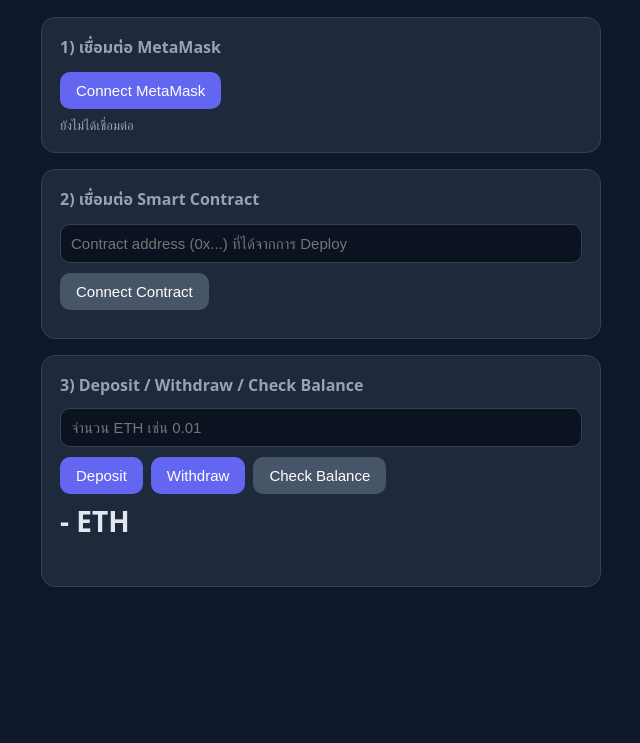
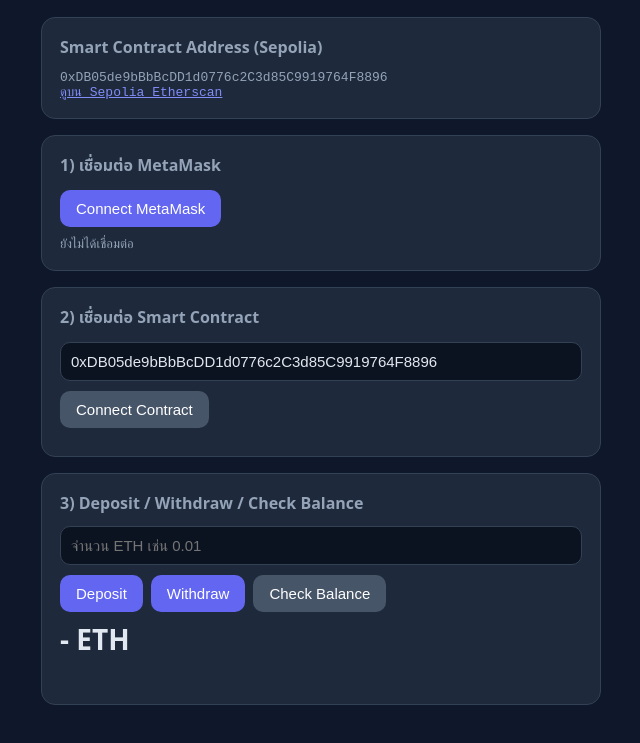
Before and after one commit to sirinChanton/bank-dapp, a plain HTML site: page index.html in a window 1280 px wide. Shown: the part 91-834 px from the top of the page, without its empty margins (319-959 px from the left). Before the commit the page ends 800 px from the top, so only its background shows below. Drawn offline with nearby package versions, Linux system fonts and the light colour scheme.

Commit message:
Add files via upload

```diff
--- a/index.html
+++ b/index.html
@@ -32,6 +32,12 @@
   <div class="student">รหัสนักศึกษา: 66085170 &nbsp;|&nbsp; ชื่อ-สกุล: ศิรินทร์ จันทร์ทนต์</div>
 
   <div class="card">
+    <h2>Smart Contract Address (Sepolia)</h2>
+    <div class="mono" id="caddr">0xDB05de9bBbBcDD1d0776c2C3d85C9919764F8896</div>
+    <div class="mono"><a href="https://sepolia.etherscan.io/address/0xDB05de9bBbBcDD1d0776c2C3d85C9919764F8896" target="_blank" rel="noopener" style="color:#818cf8">ดูบน Sepolia Etherscan</a></div>
+  </div>
+
+  <div class="card">
     <h2>1) เชื่อมต่อ MetaMask</h2>
     <button id="btnConnect">Connect MetaMask</button>
     <div class="mono" id="acct" style="margin-top:10px">ยังไม่ได้เชื่อมต่อ</div>
@@ -40,7 +46,7 @@
 
   <div class="card">
     <h2>2) เชื่อมต่อ Smart Contract</h2>
-    <input id="addr" placeholder="Contract address (0x...) ที่ได้จากการ Deploy">
+    <input id="addr" value="0xDB05de9bBbBcDD1d0776c2C3d85C9919764F8896" placeholder="Contract address (0x...) ที่ได้จากการ Deploy">
     <button id="btnContract" class="sec">Connect Contract</button>
     <div class="mono" id="cstatus" style="margin-top:10px"></div>
   </div>
```
